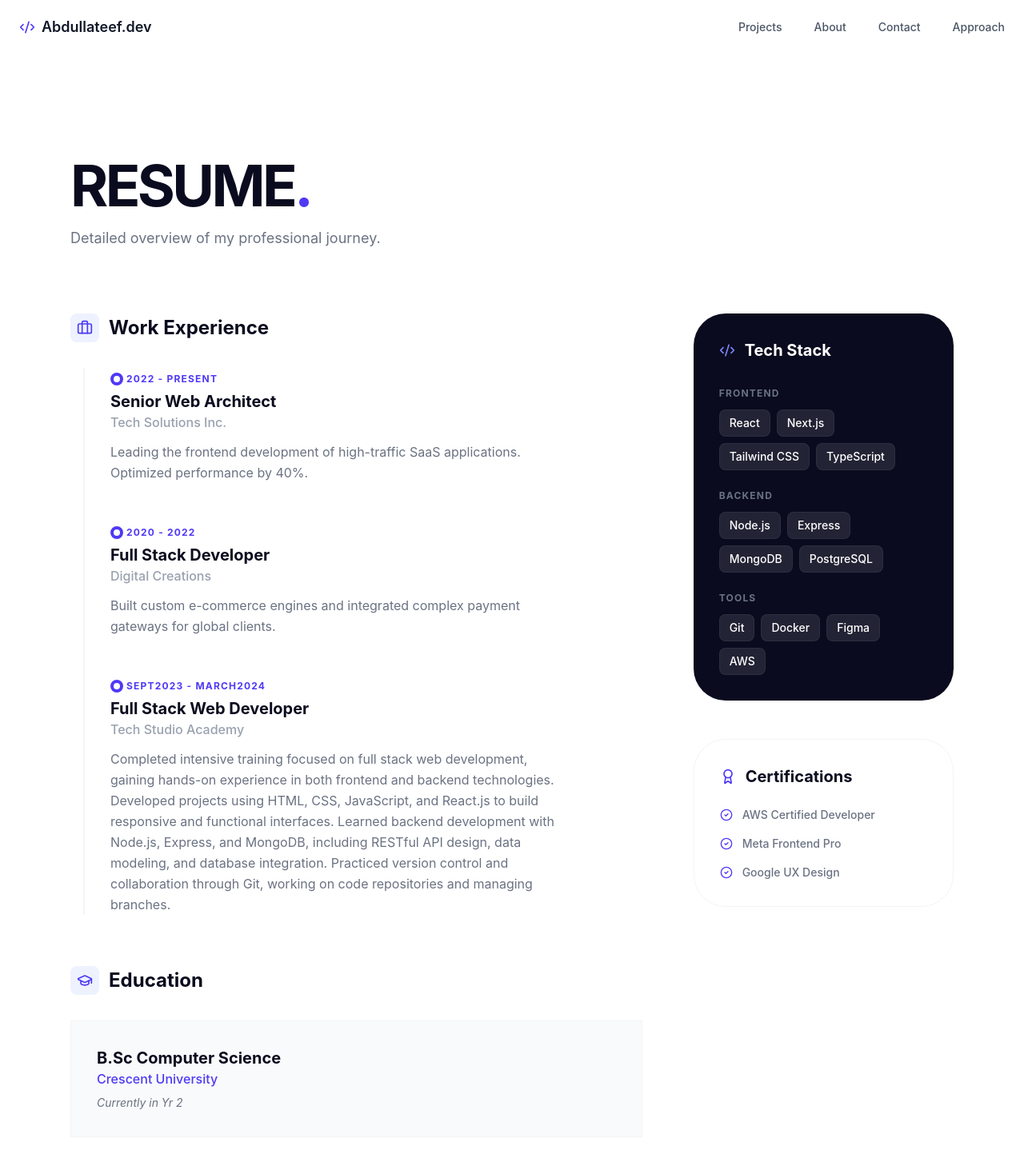
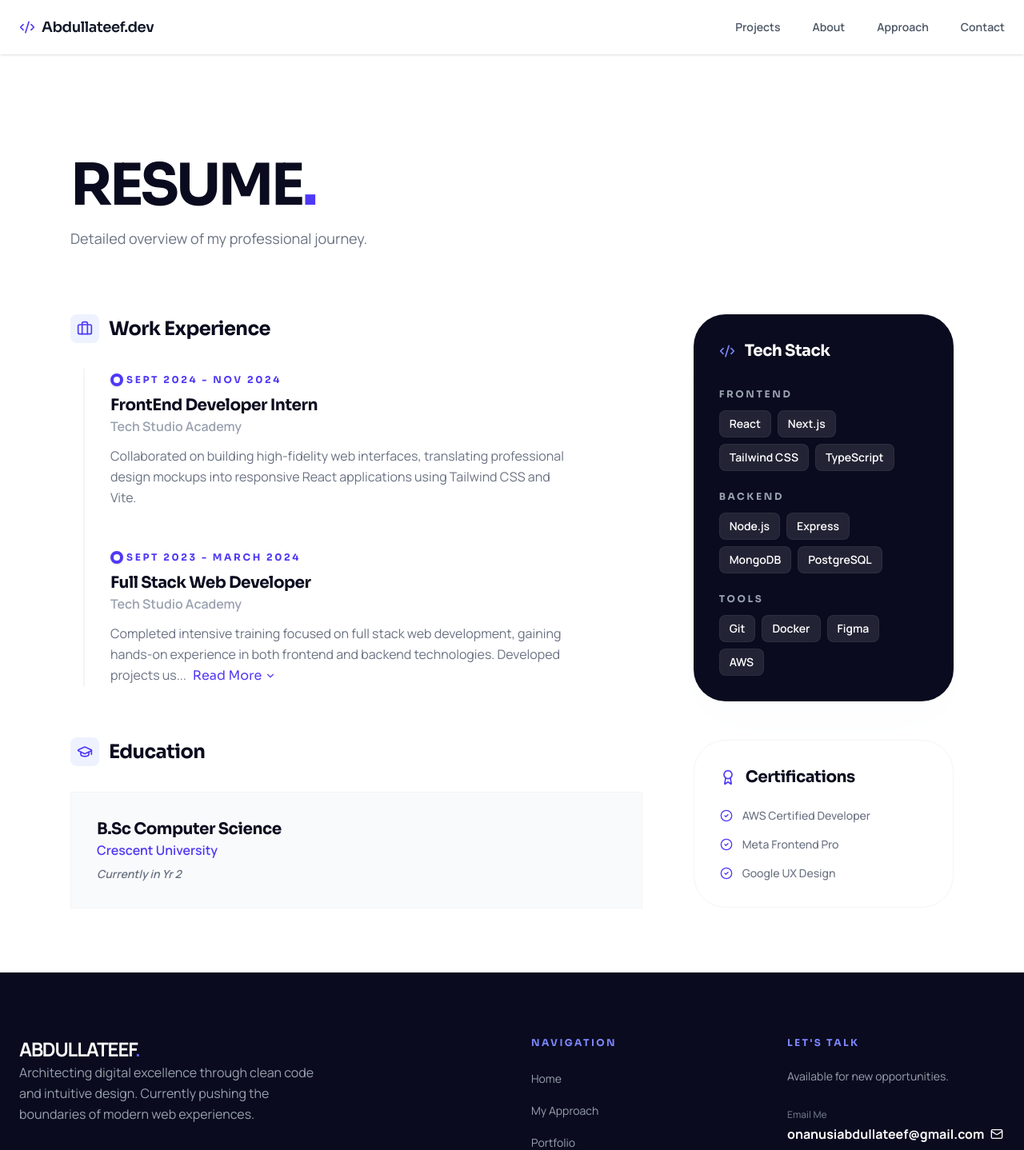
Before and after one commit to AyoRichie1-ops/lateef-portfolio, a React (Vite) app: page /resume in a window 1280 px wide. Shown: the top 1438 px of the page at 80% size. Built offline with nearby package versions, Linux system fonts and the light colour scheme.

Commit message:
added a new role in the resume

```diff
--- a/src/components/layout/Navbar.jsx
+++ b/src/components/layout/Navbar.jsx
@@ -1,103 +1,109 @@
 import React, { useState } from "react";
+import { motion } from "framer-motion";
 import { NavLink } from "react-router-dom";
 import { Code2, Menu, X } from "lucide-react";
 
 const Navbar = () => {
   const [isOpen, setIsOpen] = useState(false);
 
-  const linkStyle =
-    "text-sm font-medium text-gray-600 hover:text-indigo-600 transition";
+  const navLinks = [
+    { name: "Projects", path: "/projects" },
+    { name: "About", path: "/about" },
+    { name: "Approach", path: "/approach" },
+    { name: "Contact", path: "/contact" },
+  ];
 
   return (
-    <header className="w-full bg-white sticky top-0 z-50">
+    <motion.header
+      initial={{ y: -24, opacity: 0 }}
+      animate={{ y: 0, opacity: 1 }}
+      transition={{ duration: 0.55, ease: "easeOut" }}
+      className="w-full bg-white sticky top-0 z-50 shadow-sm"
+    >
       <nav className="max-w-7xl mx-auto px-6 py-5 flex items-center justify-between">
-
         {/* Logo */}
-        <NavLink
-          to="/"
-          className="flex items-center gap-2 text-lg font-semibold text-gray-900"
-        >
+        <motion.div whileHover={{ y: -1 }} transition={{ duration: 0.2 }}>
+          <NavLink to="/" className="font-display flex items-center gap-2 text-lg font-semibold tracking-tight text-gray-900">
           <Code2 size={20} className="text-indigo-600" />
           Abdullateef.dev
-        </NavLink>
+          </NavLink>
+        </motion.div>
 
         {/* Desktop Links */}
         <div className="hidden md:flex items-center gap-10">
-          <NavLink to="/projects" className={linkStyle}>
-            Projects
-          </NavLink>
-
-          <NavLink to="/about" className={linkStyle}>
-            About
-          </NavLink>
-
-          <NavLink to="/contact" className={linkStyle}>
-            Contact
-          </NavLink>
-
-          <NavLink to="/approach" className={linkStyle}>
-            Approach
-          </NavLink>
-
-          {/* <NavLink to="/resume" className={linkStyle}>
-            Resume
-          </NavLink> */}
+          {navLinks.map((link) => (
+            <NavLink
+              key={link.path}
+              to={link.path}
+              className={({ isActive }) =>
+                `relative inline-flex items-center py-1 text-sm font-semibold transition after:absolute after:left-0 after:-bottom-1.5 after:h-0.5 after:w-full after:origin-center after:rounded-full after:bg-indigo-600 after:transition-transform after:duration-300 ${
+                  isActive
+                    ? "text-indigo-600 after:scale-x-100"
+                    : "text-gray-600 hover:text-indigo-600 after:scale-x-0 hover:after:scale-x-100"
+                }`
+              }
+            >
+              {link.name}
+            </NavLink>
+          ))}
         </div>
 
-        {/* Mobile Button */}
+        {/* Mobile Open Button */}
         <button
-          className="md:hidden text-gray-700"
-          onClick={() => setIsOpen(!isOpen)}
-          aria-label="Toggle Menu"
+          className="md:hidden p-1 text-gray-700"
+          onClick={() => setIsOpen(true)}
+          aria-label="Open Menu"
         >
-          {isOpen ? <X size={24} /> : <Menu size={24} />}
+          <Menu size={26} />
         </button>
       </nav>
 
-      {/* Mobile Menu */}
-      {isOpen && (
-        <div className="md:hidden px-6 pb-6 space-y-6 bg-white text-center">
-          <NavLink
-            to="/projects"
-            className="block text-sm font-medium text-gray-800"
+      {/* Dark Overlay (Click to close) */}
+      <div
+        className={`fixed inset-0 bg-black/40 backdrop-blur-sm transition-opacity md:hidden ${
+          isOpen ? "opacity-100 visible" : "opacity-0 invisible"
+        }`}
+        onClick={() => setIsOpen(false)}
+      />
+
+      {/* Sidebar Drawer */}
+      <aside
+        className={`fixed top-0 right-0 h-full w-72 bg-white z-60 p-6 shadow-2xl transform transition-transform duration-300 ease-in-out md:hidden ${
+          isOpen ? "translate-x-0" : "translate-x-full"
+        }`}
+      >
+        {/* Close Button Inside Sidebar */}
+        <div className="flex justify-end mb-6">
+          <button
+            className="p-2 text-gray-500 hover:text-indigo-600 transition"
             onClick={() => setIsOpen(false)}
+            aria-label="Close Menu"
           >
-            Projects
-          </NavLink>
-          <NavLink
-            to="/about"
-            className="block text-sm font-medium text-gray-700"
-            onClick={() => setIsOpen(false)}
-          >
-            About
-          </NavLink>
+            <X size={28} />
+          </button>
+        </div>
 
-          <NavLink
-            to="/approach"
-            className="block text-sm font-medium text-gray-700"
-            onClick={() => setIsOpen(false)}
-          >
-            Approach
-          </NavLink>
-
-          {/* <NavLink
-            to="/resume"
-            className="block text-sm font-medium text-gray-700"
-            onClick={() => setIsOpen(false)}
-          >
-            Resume
-          </NavLink> */}
-
-          <NavLink
-            to="/contact"
-            className="block text-sm font-medium text-gray-700"
-            onClick={() => setIsOpen(false)}
-          >
-            Contact
-          </NavLink>
+        {/* Mobile Links */}
+        <div className="flex flex-col gap-5">
+          {navLinks.map((link) => (
+            <NavLink
+              key={link.path}
+              to={link.path}
+              className={({ isActive }) =>
+                `text-lg font-semibold transition p-2 ${
+                  isActive
+                    ? "text-indigo-600"
+                    : "text-gray-800 hover:text-indigo-600"
+                }`
+              }
+              onClick={() => setIsOpen(false)}
+            >
+              {link.name}
+            </NavLink>
+          ))}
         </div>
-      )}
-    </header>
+      </aside>
+    </motion.header>
   );
 };
 
--- a/src/data/projectData.js
+++ b/src/data/projectData.js
@@ -50,6 +50,6 @@ export const projectData = [
   description: "A robust inventory system and digital storefront developed with me to streamline distribution for high-performance automotive power solutions.",
   tags: ["Node.js", "Express", "React", "Tailwind"],
   liveLink: "https://hoodnasnigerialimited.vercel.app/",
-  githubLink: "https://github.com/AyoRichie1-ops/hoodnasnigerialimited"
+  githubLink: "#"
 }
 ]
--- a/src/index.css
+++ b/src/index.css
@@ -1 +1,42 @@
+@import url("https://fonts.googleapis.com/css2?family=Manrope:wght@400;500;600;700;800&family=Sora:wght@400;500;600;700;800&display=swap");
 @import "tailwindcss";
+
+:root {
+  --font-body: "Manrope", sans-serif;
+  --font-display: "Sora", sans-serif;
+}
+
+html {
+  scroll-behavior: smooth;
+}
+
+body {
+  font-family: var(--font-body);
+  -webkit-font-smoothing: antialiased;
+  -moz-osx-font-smoothing: grayscale;
+  text-rendering: optimizeLegibility;
+}
+
+h1,
+h2,
+h3,
+h4,
+h5,
+h6 {
+  font-family: var(--font-display);
+}
+
+button,
+input,
+textarea,
+select {
+  font: inherit;
+}
+
+.font-display {
+  font-family: var(--font-display);
+}
+
+.font-body {
+  font-family: var(--font-body);
+}
--- a/src/pages/About.jsx
+++ b/src/pages/About.jsx
@@ -19,10 +19,10 @@ export default function About() {
 
           {/* Text Content */}
           <div className="lg:col-span-7">
-            <motion.h2 initial="hidden" animate="visible" variants={itemVariants} className="text-sm font-black text-indigo-600 uppercase tracking-[0.4em] mb-6">
+            <motion.h2 initial="hidden" animate="visible" variants={itemVariants} className="font-display text-sm font-black text-indigo-600 uppercase tracking-[0.4em] mb-6">
               The Architect
             </motion.h2>
-            <motion.h3 initial="hidden" animate="visible" variants={itemVariants} className="text-5xl md:text-7xl font-bold text-[#0A0B1E] tracking-tighter leading-tight mb-8">
+            <motion.h3 initial="hidden" animate="visible" variants={itemVariants} className="font-display text-5xl md:text-7xl font-bold text-[#0A0B1E] tracking-tighter leading-tight mb-8">
               BEHIND THE <span className="text-indigo-600">BLUEPRINT.</span>
             </motion.h3>
             <motion.p initial="hidden" animate="visible" variants={itemVariants} className="text-gray-500 text-xl leading-relaxed max-w-2xl relative z-10">
@@ -46,8 +46,8 @@ export default function About() {
             />
             {/* BLACK GRADIENT OVERLAY: Now static, always 60% dark at the bottom */}
             <div className="absolute inset-0 bg-linear-to-t from-[#0A0B1E]/60 via-[#0A0B1E]/30 to-transparent flex flex-col justify-end p-8">
-              <p className="text-white font-black text-xl uppercase tracking-tighter">Abdullateef</p>
-              <p className="text-indigo-400 font-bold uppercase tracking-widest text-[10px]">Lead Developer</p>
+              <p className="font-display text-white font-black text-xl uppercase tracking-tighter">Abdullateef</p>
+              <p className="font-display text-indigo-400 font-bold uppercase tracking-[0.22em] text-[10px]">Lead Developer</p>
             </div>
           </motion.div>
         </div>
@@ -64,7 +64,7 @@ export default function About() {
               <div className="p-3 bg-white/10 rounded-2xl text-indigo-400">
                 <Lightbulb size={24} />
               </div>
-              <h4 className="text-xl font-bold italic">Philosophy</h4>
+              <h4 className="font-display text-xl font-bold italic tracking-tight">Philosophy</h4>
             </div>
             <p className="text-gray-400 leading-relaxed">
               "Simple is hard." I take complex problems and forge them into
@@ -83,8 +83,8 @@ export default function About() {
               { val: "∞", lab: "Coffee" }
             ].map((stat, i) => (
               <div key={i} className="text-center">
-                <p className="text-4xl font-black text-[#0A0B1E] tracking-tighter">{stat.val}</p>
-                <p className="text-[10px] font-black text-gray-400 uppercase tracking-widest mt-1">{stat.lab}</p>
+                <p className="font-display text-4xl font-black text-[#0A0B1E] tracking-tighter">{stat.val}</p>
+                <p className="font-display text-[10px] font-black text-gray-400 uppercase tracking-[0.22em] mt-1">{stat.lab}</p>
               </div>
             ))}
           </motion.div>
@@ -99,8 +99,8 @@ export default function About() {
                 <Globe2 size={28} />
               </div>
               <div>
-                <h4 className="font-bold text-[#0A0B1E]">Based in</h4>
-                <p className="text-indigo-600 font-bold text-lg">Lagos, Nigeria — Working Worldwide</p>
+                <h4 className="font-display font-bold text-[#0A0B1E] tracking-tight">Based in</h4>
+                <p className="font-display text-indigo-600 font-bold text-lg tracking-tight">Lagos, Nigeria — Working Worldwide</p>
               </div>
             </div>
             <ArrowUpRight className="text-indigo-300 group-hover:text-indigo-600 transition-colors" size={24} />
--- a/src/pages/Resume.jsx
+++ b/src/pages/Resume.jsx
@@ -1,6 +1,46 @@
-import React from "react";
+import React, { useState } from "react";
 import { motion } from "framer-motion";
-import { Download, Briefcase, GraduationCap, Code2, Award, CheckCircle2 } from "lucide-react";
+import { Download, Briefcase, GraduationCap, Code2, Award, CheckCircle2, ChevronDown, ChevronUp } from "lucide-react";
+
+// Sub-component for each experience item to manage its own "Read More" state
+const ExperienceItem = ({ job }) => {
+  const [isExpanded, setIsExpanded] = useState(false);
+
+  // Only show "Read More" if the text is long (e.g., > 160 characters)
+  const isLong = job.desc.length > 160;
+  const displayDesc = isExpanded || !isLong ? job.desc : `${job.desc.substring(0, 160)}...`;
+
+  return (
+    <div className="relative">
+      {/* Fixed the left calculation for the timeline dot */}
+      <div className="absolute -left-41px top-1.5 w-4 h-4 rounded-full bg-white border-4 border-indigo-600 shadow-sm" />
+
+      <span className="font-display text-xs pl-5 font-bold text-indigo-600 uppercase tracking-[0.22em] leading-none">
+        {job.period}
+      </span>
+
+      <h4 className="font-display text-xl font-bold text-[#0A0B1E] mt-2 tracking-tight">{job.title}</h4>
+      <p className="text-gray-400 font-semibold mb-3">{job.company}</p>
+
+      <div className="text-gray-500 leading-relaxed max-w-xl transition-all duration-300">
+        <p className="inline">{displayDesc}</p>
+
+        {isLong && (
+          <button
+            onClick={() => setIsExpanded(!isExpanded)}
+            className="font-display ml-2 inline-flex items-center gap-1 text-indigo-600 font-bold text-sm hover:text-indigo-700 transition-colors focus:outline-none"
+          >
+            {isExpanded ? (
+              <>Show Less <ChevronUp size={14} /></>
+            ) : (
+              <>Read More <ChevronDown size={14} /></>
+            )}
+          </button>
+        )}
+      </div>
+    </div>
+  );
+};
 
 export default function Resume() {
   const skills = [
@@ -9,33 +49,52 @@ export default function Resume() {
     { name: "Tools", items: ["Git", "Docker", "Figma", "AWS"] },
   ];
 
+  const experienceData = [
+    {
+      title: "FrontEnd Developer Intern",
+      company: "Tech Studio Academy",
+      period: "Sept 2024 - Nov 2024",
+      desc: "Collaborated on building high-fidelity web interfaces, translating professional design mockups into responsive React applications using Tailwind CSS and Vite."
+    },
+    {
+      title: "Full Stack Web Developer",
+      company: "Tech Studio Academy",
+      period: "Sept 2023 - March 2024",
+      desc: "Completed intensive training focused on full stack web development, gaining hands-on experience in both frontend and backend technologies. Developed projects using HTML, CSS, JavaScript, and React.js to build responsive and functional interfaces. Learned backend development with Node.js, Express, and MongoDB, including RESTful API design, data modeling, and database integration. Practiced version control and collaboration through Git, working on code repositories and managing branches."
+    }
+  ];
+
+  const fadeUp = {
+    hidden: { opacity: 0, y: 28 },
+    visible: {
+      opacity: 1,
+      y: 0,
+      transition: { duration: 0.65, ease: "easeOut" }
+    }
+  };
+
   return (
     <div className="bg-white min-h-screen pt-32 pb-20">
       <div className="max-w-6xl mx-auto px-6">
 
         {/* Header Section */}
-        <div className="flex flex-col md:flex-row justify-between items-start md:items-end mb-20 gap-6">
+        <motion.div
+          initial="hidden"
+          animate="visible"
+          variants={fadeUp}
+          className="flex flex-col md:flex-row justify-between items-start md:items-end mb-20 gap-6"
+        >
           <div>
             <motion.h1
               initial={{ opacity: 0, x: -20 }}
               animate={{ opacity: 1, x: 0 }}
-              className="text-5xl md:text-7xl font-bold text-[#0A0B1E] tracking-tighter"
+              className="font-display text-5xl md:text-7xl font-bold text-[#0A0B1E] tracking-tighter"
             >
               RESUME<span className="text-indigo-600">.</span>
             </motion.h1>
-            <p className="text-gray-500 mt-4 text-lg">Detailed overview of my professional journey.</p>
+            <p className="text-gray-500 mt-4 text-lg max-w-2xl leading-relaxed">Detailed overview of my professional journey.</p>
           </div>
-
-          {/* <motion.a
-            whileHover={{ scale: 1.05 }}
-            whileTap={{ scale: 0.95 }}
-            href="/path-to-your-pdf.pdf"
-            download
-            className="flex items-center gap-2 bg-[#0A0B1E] text-white px-8 py-4 rounded-2xl font-bold shadow-xl shadow-indigo-100 transition-all hover:bg-indigo-600"
-          >
-            <Download size={18} /> Download PDF
-          </motion.a> */}
-        </div>
+        </motion.div>
 
         <div className="grid lg:grid-cols-3 gap-16">
 
@@ -43,72 +102,63 @@ export default function Resume() {
           <div className="lg:col-span-2 space-y-16">
 
             {/* Experience Section */}
-            <section>
+            <motion.section
+              initial="hidden"
+              whileInView="visible"
+              viewport={{ once: true, amount: 0.25 }}
+              variants={fadeUp}
+            >
               <div className="flex items-center gap-3 mb-8">
                 <div className="p-2 bg-indigo-50 text-indigo-600 rounded-lg"><Briefcase size={20}/></div>
-                <h3 className="text-2xl font-bold text-[#0A0B1E]">Work Experience</h3>
+                <h3 className="font-display text-2xl font-bold text-[#0A0B1E] tracking-tight">Work Experience</h3>
               </div>
 
               <div className="space-y-12 border-l-2 border-gray-100 ml-4 pl-8 relative">
-                {[
-                  {
-                    title: "Senior Web Architect",
-                    company: "Tech Solutions Inc.",
-                    period: "2022 - Present",
-                    desc: "Leading the frontend development of high-traffic SaaS applications. Optimized performance by 40%."
-                  },
-                  {
-                    title: "Full Stack Developer",
-                    company: "Digital Creations",
-                    period: "2020 - 2022",
-                    desc: "Built custom e-commerce engines and integrated complex payment gateways for global clients."
-                  },
-                  {
-                    title:"Full Stack Web Developer",
-                    company: "Tech Studio Academy ",
-                    period: "Sept2023 - March2024",
-                    desc:"Completed intensive training focused on full stack web development, gaining hands-on experience in both frontend and backend technologies. Developed projects using HTML, CSS, JavaScript, and React.js to build responsive and functional interfaces. Learned backend development with Node.js, Express, and MongoDB, including RESTful API design, data modeling, and database integration. Practiced version control and collaboration through Git, working on code repositories and managing branches."
-                  }
-                ].map((job, index) => (
-                  <div key={index} className="relative">
-                    <div className="absolute -left-41px top-1.5 w-4 h-4 rounded-full bg-white border-4 border-indigo-600" />
-                    <span className="text-xs pl-5 font-bold text-indigo-600 uppercase tracking-widest">{job.period}</span>
-                    <h4 className="text-xl font-bold text-[#0A0B1E] mt-1">{job.title}</h4>
-                    <p className="text-gray-400 font-medium mb-3">{job.company}</p>
-                    <p className="text-gray-500 leading-relaxed max-w-xl">{job.desc}</p>
-                  </div>
+                {experienceData.map((job, index) => (
+                  <ExperienceItem key={index} job={job} />
                 ))}
               </div>
-            </section>
+            </motion.section>
 
             {/* Education Section */}
-            <section>
+            <motion.section
+              initial="hidden"
+              whileInView="visible"
+              viewport={{ once: true, amount: 0.25 }}
+              variants={fadeUp}
+            >
               <div className="flex items-center gap-3 mb-8">
                 <div className="p-2 bg-indigo-50 text-indigo-600 rounded-lg"><GraduationCap size={20}/></div>
-                <h3 className="text-2xl font-bold text-[#0A0B1E]">Education</h3>
+                <h3 className="font-display text-2xl font-bold text-[#0A0B1E] tracking-tight">Education</h3>
               </div>
               <div className="bg-gray-50 p-8 rounded-2rem border border-gray-100">
-                <h4 className="text-xl font-bold text-[#0A0B1E]">B.Sc Computer Science</h4>
-                <p className="text-indigo-600 font-medium">Crescent University</p>
-                <p className="text-gray-500 mt-2 italic text-sm">Currently in Yr 2</p>
+                <h4 className="font-display text-xl font-bold text-[#0A0B1E] tracking-tight">B.Sc Computer Science</h4>
+                <p className="text-indigo-600 font-semibold">Crescent University</p>
+                <p className="text-gray-500 mt-2 italic text-sm font-semibold">Currently in Yr 2</p>
               </div>
-            </section>
+            </motion.section>
           </div>
 
           {/* RIGHT: Skills & Awards */}
           <div className="space-y-12">
-            <section className="bg-[#0A0B1E] p-8 rounded-[2.5rem] text-white">
+            <motion.section
+              initial="hidden"
+              whileInView="visible"
+              viewport={{ once: true, amount: 0.25 }}
+              variants={fadeUp}
+              className="bg-[#0A0B1E] p-8 rounded-[2.5rem] text-white shadow-2xl shadow-indigo-100/10"
+            >
               <div className="flex items-center gap-3 mb-8">
                 <Code2 size={20} className="text-indigo-400" />
-                <h3 className="text-xl font-bold">Tech Stack</h3>
+                <h3 className="font-display text-xl font-bold tracking-tight">Tech Stack</h3>
               </div>
               <div className="space-y-6">
                 {skills.map((skill, i) => (
                   <div key={i}>
-                    <p className="text-xs font-bold text-gray-500 uppercase tracking-widest mb-3">{skill.name}</p>
+                    <p className="font-display text-xs font-bold text-gray-400 uppercase tracking-[0.22em] mb-3">{skill.name}</p>
                     <div className="flex flex-wrap gap-2">
                       {skill.items.map(item => (
-                        <span key={item} className="px-3 py-1.5 bg-white/10 rounded-lg text-sm font-medium border border-white/5 hover:bg-white/20 transition-all cursor-default">
+                        <span key={item} className="px-3 py-1.5 bg-white/10 rounded-lg text-sm font-semibold border border-white/5 hover:bg-white/20 transition-all cursor-default">
                           {item}
                         </span>
                       ))}
@@ -116,21 +166,27 @@ export default function Resume() {
                   </div>
                 ))}
               </div>
-            </section>
+            </motion.section>
 
-            <section className="p-8 border border-gray-100 rounded-[2.5rem]">
+            <motion.section
+              initial="hidden"
+              whileInView="visible"
+              viewport={{ once: true, amount: 0.25 }}
+              variants={fadeUp}
+              className="p-8 border border-gray-100 rounded-[2.5rem] bg-white"
+            >
               <div className="flex items-center gap-3 mb-6">
                 <Award size={20} className="text-indigo-600" />
-                <h3 className="text-xl font-bold text-[#0A0B1E]">Certifications</h3>
+                <h3 className="font-display text-xl font-bold text-[#0A0B1E] tracking-tight">Certifications</h3>
               </div>
               <ul className="space-y-4">
                 {["AWS Certified Developer", "Meta Frontend Pro", "Google UX Design"].map(cert => (
                   <li key={cert} className="flex items-center gap-3 text-gray-500 text-sm font-medium">
-                    <CheckCircle2 size={16} className="text-indigo-600" /> {cert}
+                    <CheckCircle2 size={16} className="text-indigo-600 shrink-0" /> {cert}
                   </li>
                 ))}
               </ul>
-            </section>
+            </motion.section>
           </div>
 
         </div>
```
Also changed, not shown: src/components/layout/Footer.jsx (+19 -10 lines), src/components/sections/Expertise.jsx (+2 -7 lines), src/pages/Projects.jsx (+5 -5 lines).
